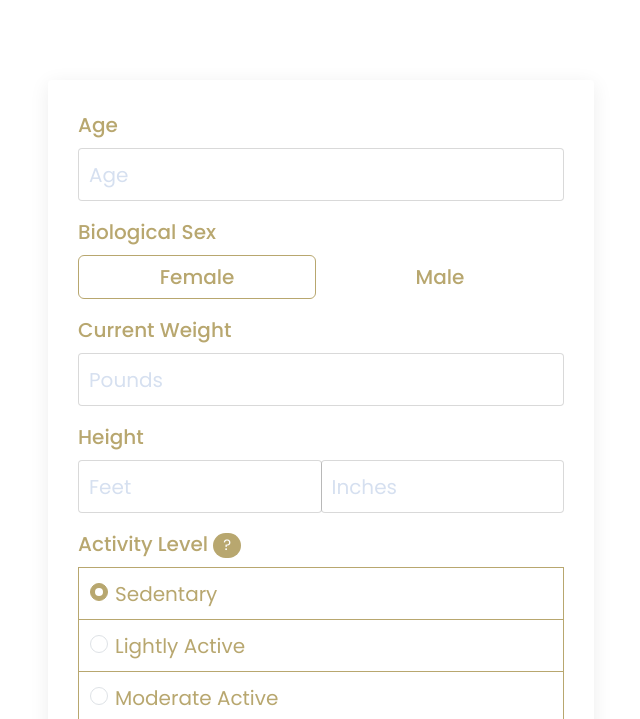
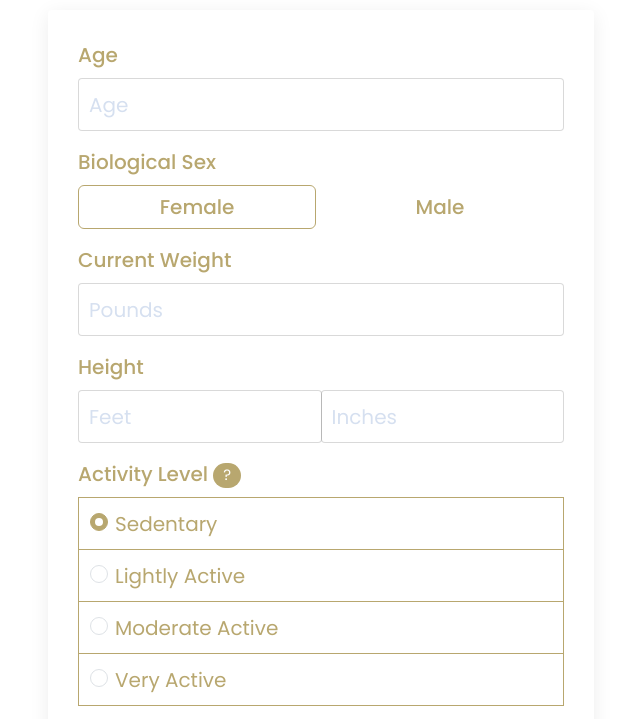
Before and after one commit to Temona007/macro-calc-simple, a plain HTML site: page index.html in a window 1280 px wide. Shown: the top 719 px of the page, without its empty margins (319-959 px from the left). Drawn offline with nearby package versions, Linux system fonts and the light colour scheme.

Commit message:
Update index.html

```diff
--- a/index.html
+++ b/index.html
@@ -17,7 +17,7 @@
   </head>
   <body>
 
-    <div class="container" id="macro-calculator" style="padding-top: 80px; padding-bottom: 80px;">
+    <div class="container" id="macro-calculator">
       <div class="row justify-content-center">
         <div class="col-xl-6 col-lg-6 col-md-12">
 
```
